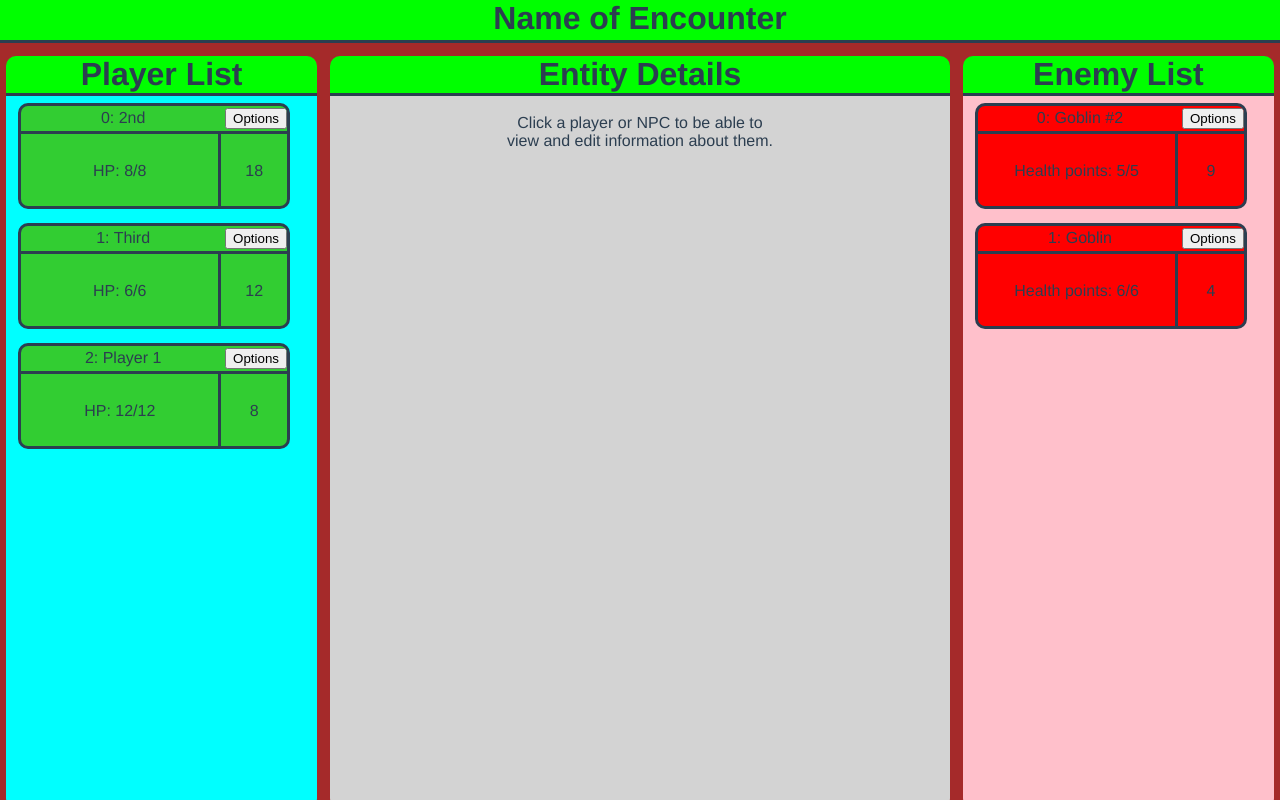
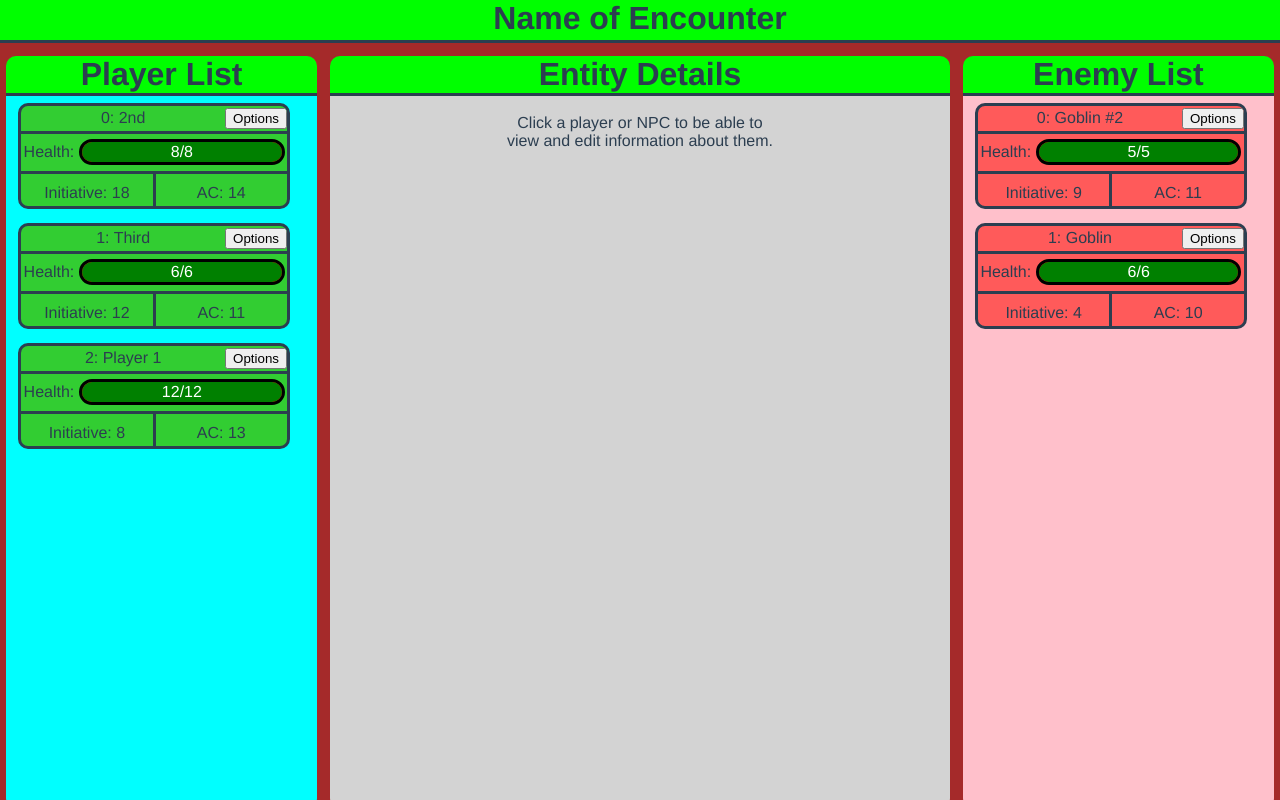
Before and after one commit to scripps2/COMP3000, a Vue app: page / in a window 1280 px wide. Built offline with nearby package versions, Linux system fonts and the light colour scheme.

Commit message:
Redesigned cards Cards now have a visual health bar Modal now allows AC to be input Cleaned up Modal layout

```diff
--- a/src/App.vue
+++ b/src/App.vue
@@ -143,9 +143,9 @@ export default {
       var playerlist;
       if(input === undefined) {
         playerlist = [
-          {name: "Player 1", display: true, maxhp: 12, health: 12, initative: 8, stats:{ strength: 15, dexterity: 13, constitution: 14, intelligence: 8, wisdom: 10, charisma: 12}},
-          {name: "2nd", display: true, maxhp: 8, health: 8, initative: 18, stats: { strength: 8, dexterity: 15, constitution: 10, intelligence: 12, wisdom: 13, charisma: 14}},
-          {name: "Third", display: true, maxhp: 6, health: 6, initative: 12, stats: { strength: 8, dexterity: 12, constitution: 10, intelligence: 15, wisdom: 14, charisma: 13 }},
+          {name: "Player 1", display: true, maxhp: 12, health: 12, initative: 8, armorClass: 13, stats:{ strength: 15, dexterity: 13, constitution: 14, intelligence: 8, wisdom: 10, charisma: 12}},
+          {name: "2nd", display: true, maxhp: 8, health: 8, initative: 18, armorClass: 14, stats: { strength: 8, dexterity: 15, constitution: 10, intelligence: 12, wisdom: 13, charisma: 14}},
+          {name: "Third", display: true, maxhp: 6, health: 6, initative: 12, armorClass: 11, stats: { strength: 8, dexterity: 12, constitution: 10, intelligence: 15, wisdom: 14, charisma: 13 }},
         ]
       }
       else {
@@ -159,8 +159,8 @@ export default {
       var npclist;
       if(input === undefined) {
         npclist = [
-          {name: "Goblin", maxhp: 6, health: 6, initative: 4, display: true, stats: {strength: 10, dexterity: 10, constitution: 10, intelligence: 10, wisdom: 10, charisma:10}},
-          {name: "Goblin #2", maxhp: 5, health: 5, initative: 9, display: true, stats: {strength: 10, dexterity: 10, constitution: 10, intelligence: 10, wisdom: 10, charisma:10}}
+          {name: "Goblin", display: true, maxhp: 6, health: 6, initative: 4, armorClass: 10, stats: {strength: 10, dexterity: 10, constitution: 10, intelligence: 10, wisdom: 10, charisma:10}},
+          {name: "Goblin #2", display: true, maxhp: 5, health: 5, initative: 9, armorClass: 11, stats: {strength: 10, dexterity: 10, constitution: 10, intelligence: 10, wisdom: 10, charisma:10}}
         ]
       } else {
         npclist = input;
@@ -177,6 +177,7 @@ export default {
         name: 'placeholder',
         maxhp: generatedHealth,
         health: generatedHealth,
+        armorClass: 10,
         initative: generatedInitative,
         stats: {strength: 10, dexterity: 10, constitution: 10, intelligence: 10, wisdom: 10, charisma:10},
         display: true,
@@ -205,6 +206,7 @@ export default {
         name: entityInfo.name,
         maxhp: entityInfo.health,
         health: entityInfo.health,
+        armorClass: entityInfo.ac,
         initative: entityInfo.initative,
         stats: {strength: 10, dexterity: 10, constitution: 10, intelligence: 10, wisdom: 10, charisma:10},
         display: true
@@ -241,10 +243,12 @@ export default {
     },
 
     moveplayercard(targetidx, direction) {
-      this.initativesorting = false;
-      var temp = this.players[targetidx];
-      this.players[targetidx] = this.players[targetidx-direction];
-      this.players[targetidx-direction] = temp;
+      if (this.players[targetidx-direction]) { //Check the selected player card isn't the first or last one
+        this.initativesorting = false;
+        var temp = this.players[targetidx];
+        this.players[targetidx] = this.players[targetidx-direction];
+        this.players[targetidx-direction] = temp;
+      }
     },
 
     entityEditHealth(targetType, targetidx, newHealth) {
--- a/src/assets/global.css
+++ b/src/assets/global.css
@@ -92,13 +92,15 @@ body {
     background: rgba(0,0,0,0.5);
     height: 100%;
     width: 100%;
+    z-index: 1;
+    align-content:center;
  }
 
  .modal {
     padding: 50px;
     width: 20%;
+    min-width: 250px;
     margin: 100px auto;
     background: white;
     border-radius: 10px;
-    /* display: flex; */
  }
--- a/src/components/NpcCard.vue
+++ b/src/components/NpcCard.vue
@@ -10,20 +10,21 @@ A button will bring up the ActionResolve menu to allow quickly performing an act
         <div class="name"> {{ index }}: {{ entity.name }}</div> <button @click="showoptions = !showoptions"> Options </button>
       </div>
 
-      <div class="npcstats">
-      <div class="npchealth">
-        <div v-if="status !== 'dead'">
-            Health points: {{ entity.health }}/{{ entity.maxhp }}
-        </div>
-        <div v-if="status === 'dead'">
-            Dead
+      <div class="npcdetails">
+          <div v-if="status === 'alive'" class="npchealth">
+            <div class="npchealthtext"> Health: </div>
+            <div class="healthBarBackground">
+              <div class="healthBarProgress" :style="{width: this.healthPercent+'%'}"> </div>
+              <span>{{ entity.health }}/{{ entity.maxhp }}</span>
+            </div>
+          </div>
+          <div v-if="status === 'dead'" class="npchealth">
+            dead
+          </div>
+        <div class="npcstats">
+          <div class="npcinitative"> Initiative: {{ entity.initative }} </div> <div class="npcac"> AC: {{ entity.armorClass }} </div>
         </div>
       </div>
-      <div class="npcinitative">
-        {{ entity.initative }}
-      </div>
-      </div>
-
     </div>
 
     <div class="npccardbuttons" v-if="showoptions">
@@ -55,6 +56,13 @@ export default {
           this.status = 'alive'
       }
   },
+
+  computed: {
+    healthPercent() {
+      return Math.floor(100*this.entity.health/this.entity.maxhp);
+    }
+  },
+
   methods: {
     npcClick() {
       this.$emit('entityClicked', 'npc', this.index)
@@ -85,7 +93,7 @@ export default {
  .npccard {
   width: 90%;
   height: 100px;
-  background: red;
+  background: rgb(255, 90, 90);
   margin: auto;
   border-radius: 10px;
   display: flex;
@@ -138,20 +146,77 @@ export default {
   width:100%;
  }
 
- .npcstats {
+ .npcdetails {
   height: 75%;
-  display: flex;
+  width: 100%;
+  display: block;
  }
 
  .npchealth {
+  width: 100%;
+  height: 50%;
+  justify-content: center;
+  align-items: center;
+  display:flex;
+  border-bottom-style:solid;
+ }
+
+ .npchealthtext {
+  text-align: center;
+  margin:auto;
+ }
+
+ .healthBarBackground {
   width: 75%;
-  margin: auto;
+  height: 20px;
+  background: red;
+  position:relative;
+  margin:auto;
+  border-radius:20px;
+  overflow:hidden;
+  border-style:solid;
+  border-color:black;
+ }
+
+ .healthBarBackground span{
+  position: absolute;
+  left:0;
+  right:0;
+  top:0;
+  bottom:0;
+  margin:auto;
+  color:white;
+  align-content:center;
+  text-shadow:1pt;
+ }
+
+ .healthBarProgress {
+  height: 100%;
+  width: 50%;
+  background: green;
+  position: relative;
+ }
+
+
+ .npcstats {
+  width: 100%;
+  height: 50%;
+  align-items:center;
+  display:flex;
+ }
+
+ .npcac {
+  width: 50%;
+  height: 100%;
+  border-left-style: solid;
+  text-align: center;
+  align-content: center;
  }
 
  .npcinitative {
-  border-left-style: solid;
-  width: 25%;
-  display: grid;
-  align-items:center;
+  width: 50%;
+  height: 100%;
+  text-align: center;
+  align-content: center;
  }
 </style>
--- a/src/components/PlayerCard.vue
+++ b/src/components/PlayerCard.vue
@@ -10,33 +10,35 @@ A button will bring up the ActionResolve menu to allow quickly performing an act
         <div class="name"> {{ index }}: {{ entity.name }}</div> <button @click="showoptions = !showoptions"> Options </button>
       </div>
 
-      <div class="playerstats">
-        <div class="playerhealth">
-          <div v-if="status === 'alive'">
-            HP: {{ entity.health }}/{{ entity.maxhp }}
+      <div class="playerdetails">
+          <div v-if="status === 'alive'" class="playerhealth">
+            <div class="playerhealthtext"> Health: </div>
+            <div class="healthBarBackground">
+              <div class="healthBarProgress" :style="{width: this.healthPercent+'%'}"> </div>
+              <span>{{ entity.health }}/{{ entity.maxhp }}</span>
+            </div>
           </div>
-          <div v-if="status === 'dying'">
+          <div v-if="status === 'dying'" class="playerhealth">
             Death Saves!
             <br>
             Success = {{ deathsavesSuccess }} <button @click="passDeathSave">Pass</button>
             <br>
             Fails = {{ deathsavesFails }} <button @click="failDeathSave">Fail</button>
           </div>
-          <div v-if="status === 'stable'">
+          <div v-if="status === 'stable'" class="playerhealth">
             stable
           </div>
-          <div v-if="status === 'dead'">
+          <div v-if="status === 'dead'" class="playerhealth">
             dead
           </div>
-        </div>
-        <div class="playerinitative">
-          {{ entity.initative }}
+        <div class="playerstats">
+          <div class="playerinitative"> Initiative: {{ entity.initative }} </div> <div class="playerac"> AC: {{ entity.armorClass }} </div>
         </div>
       </div>
     </div>
 
     <div class="playercardbuttons" v-if="showoptions">
-      <div> <button @click="move(1)">up</button><button @click="move(-1)">down</button></div>
+      <div style="display: flex"> <button @click="move(1)">+</button><button @click="move(-1)">-</button></div>
       <button @click="playerHide"> {{ buttonText }} </button>
       <button @click="playerFullHp"> MaxHP </button>
       <button @click="playerZeroHp"> 0HP </button>
@@ -60,17 +62,26 @@ export default {
         showoptions: false,
       }
     },
+    computed: {
+      healthPercent() {
+        return Math.floor(100*this.entity.health/this.entity.maxhp);
+      }
+    },
     updated() {
-      if(this.status === 'alive')
-        if(this.entity.health <= 0) {
-          this.status = 'dying';
-        }
+
       if(this.status === 'dying' || this.status === 'stable')
         if(this.entity.health > 0) {
           this.status = 'alive';
           this.deathsavesSuccess = 0;
           this.deathsavesFails = 0;
         }
+
+      if(this.status === 'alive') {
+        if(this.entity.health <= 0) {
+          this.status = 'dying';
+        }
+
+      }
     },
     methods: {
 
@@ -187,21 +198,77 @@ export default {
   width:100%;
  }
 
- .playerstats {
+ .playerdetails {
   height: 75%;
-  display: flex;
+  width: 100%;
+  display:block;
  }
 
  .playerhealth {
+  width: 100%;
+  height: 50%;
+  justify-content: center;
+  align-items: center;
+  display:flex;
+  border-bottom-style:solid;
+ }
+
+ .playerhealthtext {
+  text-align: center;
+  margin:auto;
+ }
+
+ .healthBarBackground {
   width: 75%;
-  margin: auto;
+  height: 20px;
+  background: red;
+  position:relative;
+  margin:auto;
+  border-radius:20px;
+  overflow:hidden;
+  border-style:solid;
+  border-color:black;
+ }
+
+ .healthBarBackground span{
+  position: absolute;
+  left:0;
+  right:0;
+  top:0;
+  bottom:0;
+  margin:auto;
+  color:white;
+  align-content:center;
+  text-shadow:1pt;
+ }
+
+ .healthBarProgress {
+  height: 100%;
+  width: 50%;
+  background: green;
+  position: relative;
+ }
+
+ .playerstats {
+  width: 100%;
+  height: 50%;
+  align-items:center;
+  display:flex;
+ }
+
+ .playerac {
+  width: 50%;
+  height: 100%;
+  border-left-style: solid;
+  text-align: center;
+  align-content: center;
  }
 
  .playerinitative {
-  border-left-style: solid;
-  width: 25%;
-  display: grid;
-  align-items:center;
+  width: 50%;
+  height: 100%;
+  text-align: center;
+  align-content: center;
  }
 
 </style>
```
Also changed, not shown: src/components/EntityModal.vue (+7 -2 lines).
